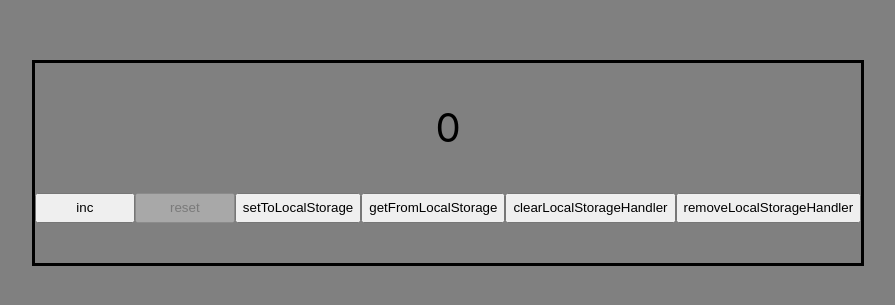
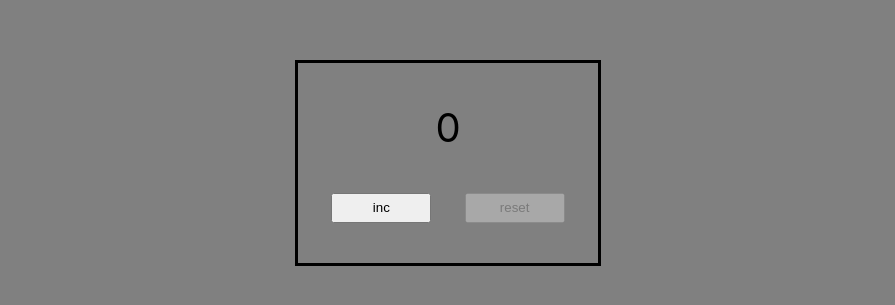
Before and after one commit to fogelo/counter, a React (Create React App) app: page / in a window 1280 px wide. Shown: the part 237-542 px from the top of the page, without its empty margins (192-1087 px from the left). Built offline with nearby package versions, Linux system fonts and the light colour scheme.

Commit message:
useEffect, localStorage

```diff
--- a/src/App.tsx
+++ b/src/App.tsx
@@ -1,4 +1,4 @@
-import React, {useState} from 'react';
+import React, {useEffect, useState} from 'react';
 import './App.css';
 import {Button} from './components/Button';
 import {Display} from './components/Display';
@@ -15,26 +15,18 @@ function App() {
     const reset = () => {
         setValue(0)
     }
+    useEffect(() => {
+        const value = localStorage.getItem('count')
+        if (value) {
+            let newValue = JSON.parse(value)
+            setValue(newValue)
+        }
+    }, [])
 
-    const setToLocalStorageHandler = () => {
+    useEffect(() => {
         localStorage.setItem('count', JSON.stringify(value))
-        localStorage.setItem('count2', JSON.stringify(value))
-    }
-    const getFromLocalStorageHandler = () => {
-        const value = localStorage.getItem('count')
+    }, [value])
 
-        if (value) {
-            setValue(JSON.parse(value))
-        }
-    }
-
-    const clearLocalStorageHandler = () => {
-        localStorage.clear()
-    }
-
-    const removeLocalStorageHandler = () => {
-        localStorage.removeItem('count2')
-    }
     return (
         <div className="App">
             <div className={'counter'}>
@@ -42,12 +34,8 @@ function App() {
                 <Display className={`value ${value === MAX_VALUE ? 'maxValue' : ''}`} value={value}/>
 
                 <div className={'buttons'}>
-                    <Button className={'button'} onClick={increment} name={'inc'} disabled={value === MAX_VALUE}/>
-                    <Button className={'button'} onClick={reset} name={'reset'} disabled={value === 0}/>
-                    <button onClick={setToLocalStorageHandler}>setToLocalStorage</button>
-                    <button onClick={getFromLocalStorageHandler}>getFromLocalStorage</button>
-                    <button onClick={clearLocalStorageHandler}>clearLocalStorageHandler</button>
-                    <button onClick={removeLocalStorageHandler}>removeLocalStorageHandler</button>
+                    <Button className={'button'} onClick={()=>increment()} name={'inc'} disabled={value === MAX_VALUE}/>
+                    <Button className={'button'} onClick={()=>reset()} name={'reset'} disabled={value === 0}/>
                 </div>
             </div>
         </div>
```
